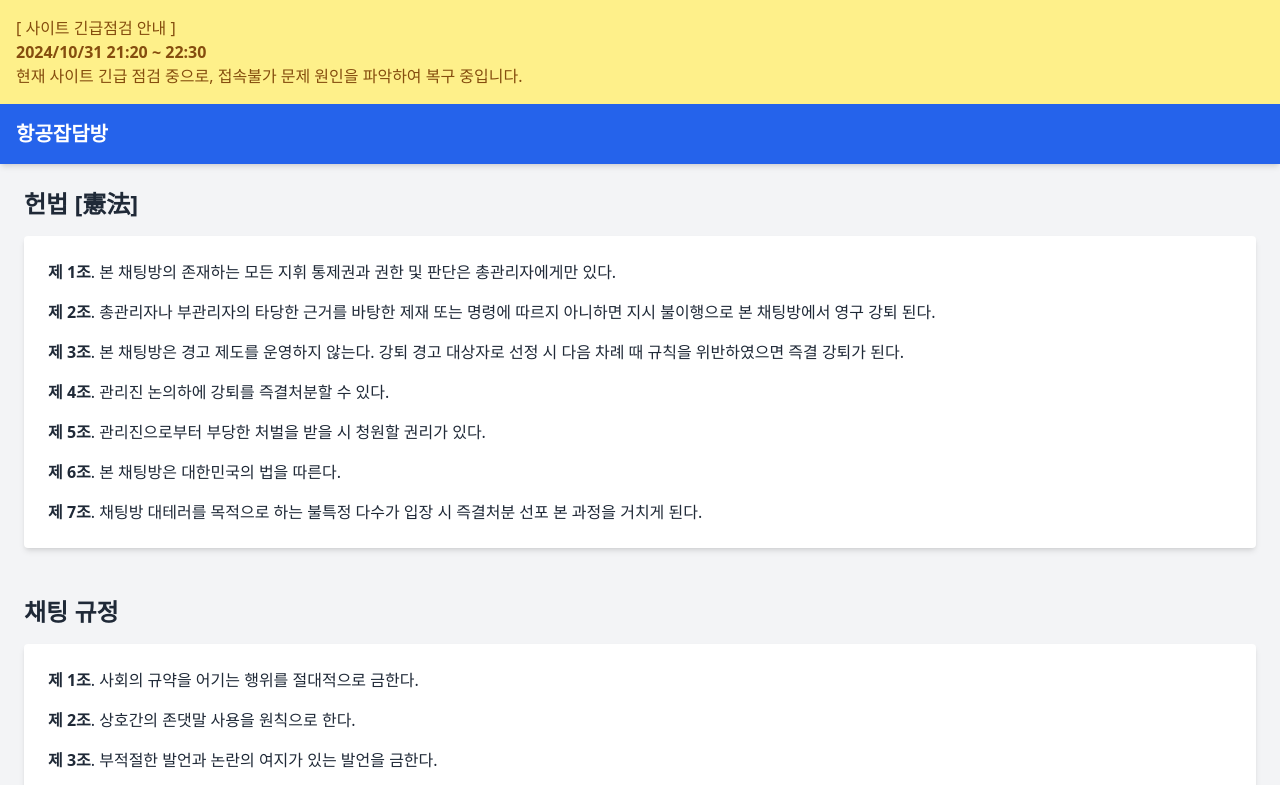
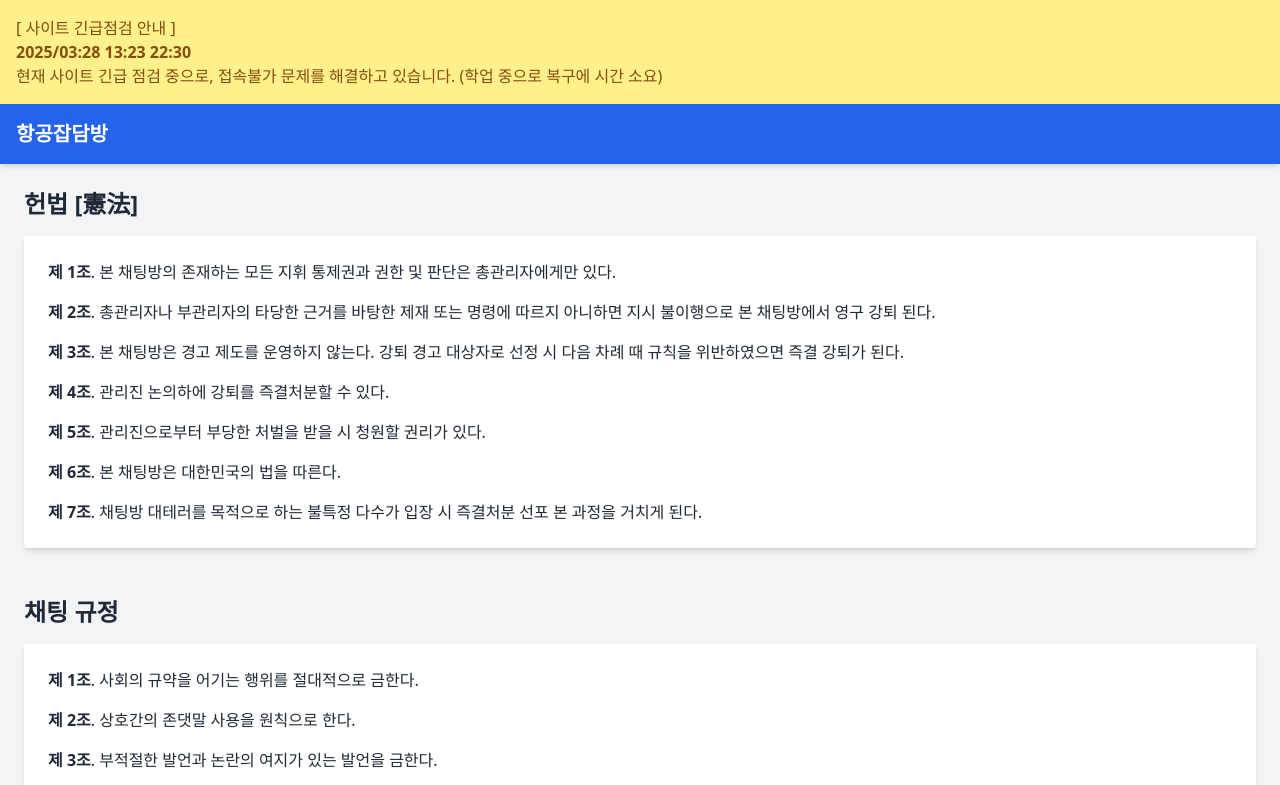
Before and after one commit to jinho5473/1m-maintenance, a plain HTML site: page index.html in a window 1280 px wide. Shown: the top 785 px of the page. Drawn offline with nearby package versions, Linux system fonts and the light colour scheme.

Commit message:
Update index.html

```diff
--- a/index.html
+++ b/index.html
@@ -10,7 +10,7 @@
 
   <!-- Alert Box for Announcements -->
   <div class="bg-yellow-200 text-yellow-800 p-4">
-    <p>[ 사이트 긴급점검 안내 ]<br> <b>2024/10/31 21:20 ~ 22:30</b><br>현재 사이트 긴급 점검 중으로, 접속불가 문제 원인을 파악하여 복구 중입니다.
+    <p>[ 사이트 긴급점검 안내 ]<br> <b>2025/03:28 13:23 22:30</b><br>현재 사이트 긴급 점검 중으로, 접속불가 문제를 해결하고 있습니다. (학업 중으로 복구에 시간 소요)
   </div>
 
   <!-- Navbar -->
```
